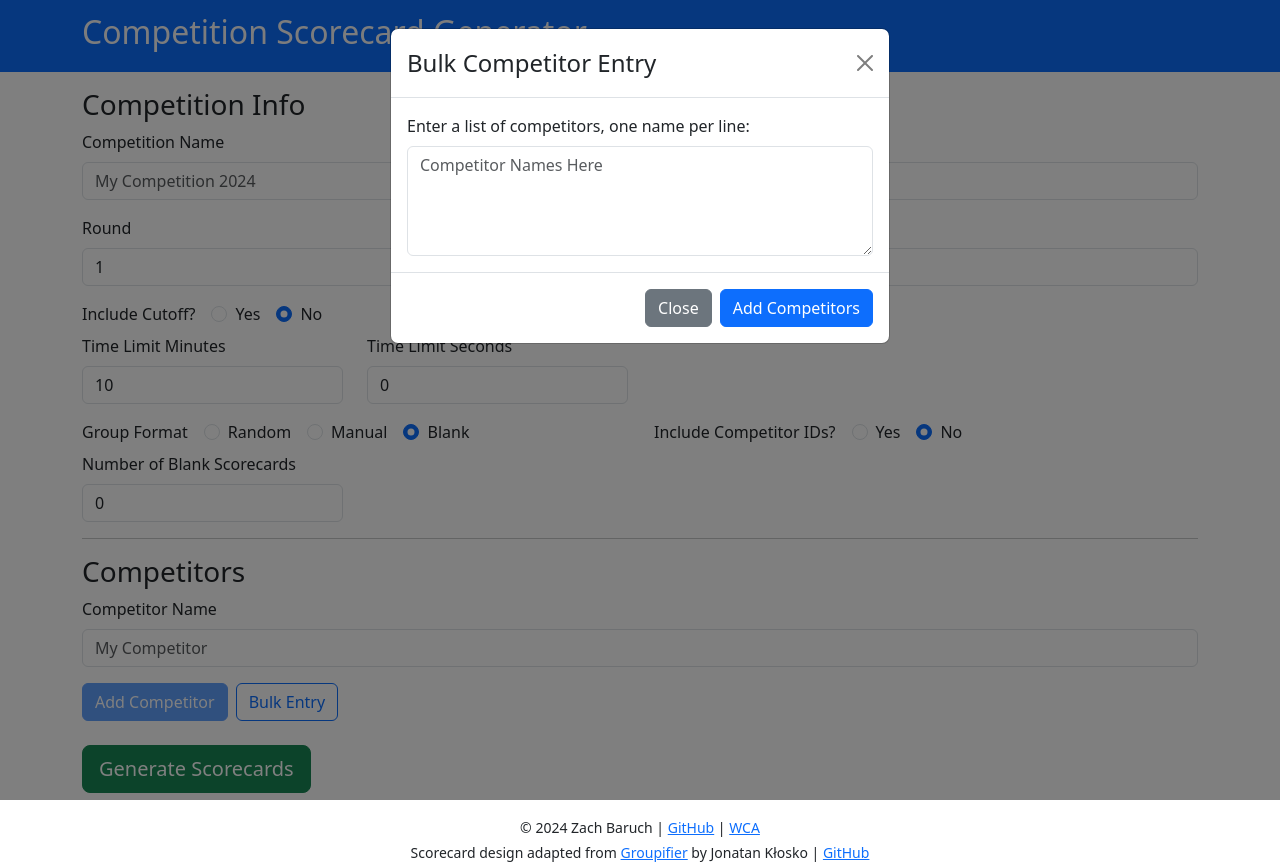
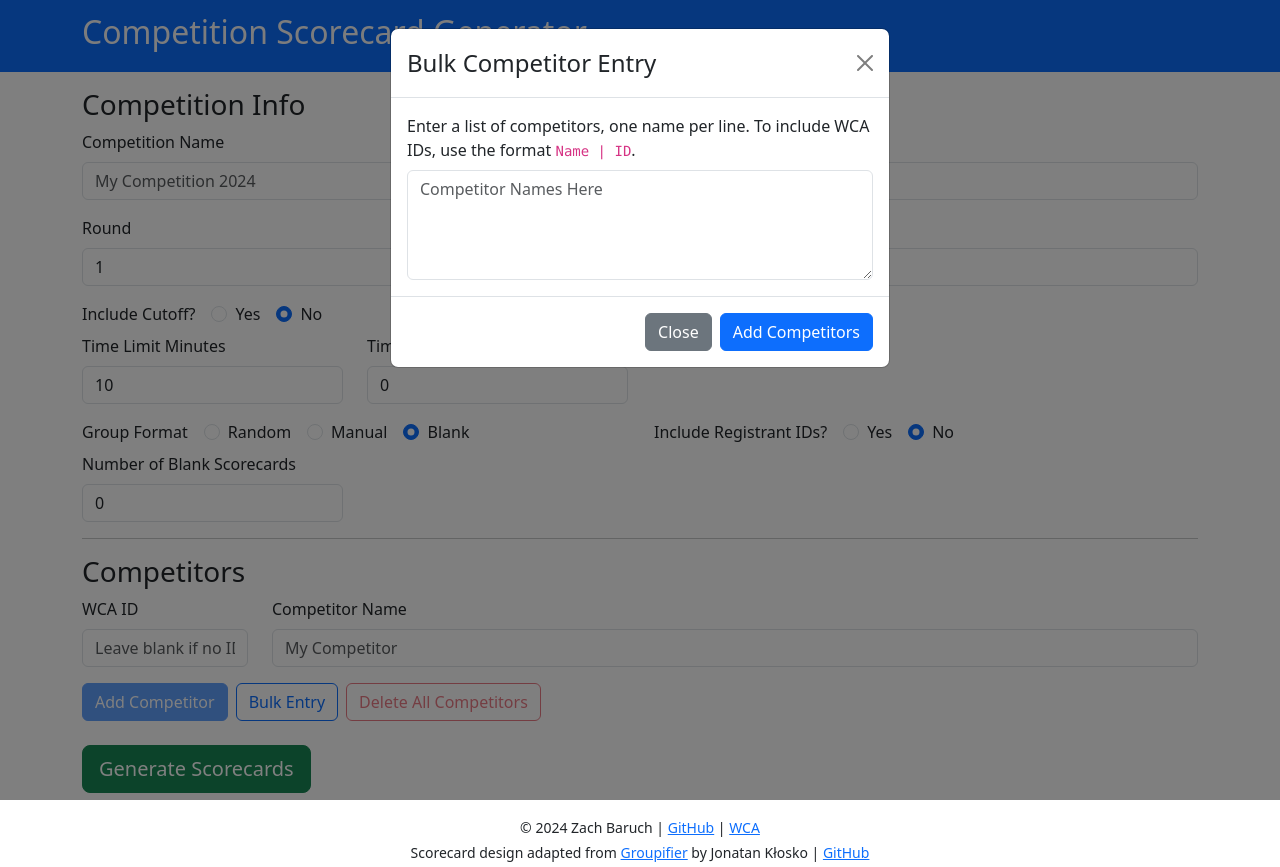
Before and after one commit to zbaruch20/scorecard-generator, a React (Create React App) app: page / in a window 1280 px wide. Both pictures are taken after a click on the button "Bulk Entry". Built offline with nearby package versions, Linux system fonts and the light colour scheme.

Commit message:
feat: WCA ID support and bulk delete

```diff
--- a/src/App.tsx
+++ b/src/App.tsx
@@ -23,10 +23,11 @@ import ScorecardData from "./models/scorecard-data";
 import generateScorecards from "./services/scorecard-service";
 import ScorecardGeneratorCopyright from "./components/copyright";
 import ScorecardGeneratorNavbar from "./components/navbar";
+import { CURRENT_YEAR, NEW_COMPETITOR } from "./services/utils";
 
 const App = () => {
   const [competition, setCompetition] = useState<string>(
-    `My Competition ${new Date().getFullYear()}`
+    `My Competition ${CURRENT_YEAR}`
   );
   const [event, setEvent] = useState<string>("My Event");
   const [round, setRound] = useState<number>(1);
@@ -55,6 +56,8 @@ const App = () => {
   const [bulkNames, setBulkNames] = useState<string>("");
   const [competitors, setCompetitors] = useState<Competitor[]>([]);
 
+  const [showDeleteAll, setShowDeleteAll] = useState<boolean>(false);
+
   const setValue = (
     e: any,
     setFunc: React.Dispatch<React.SetStateAction<any>>
@@ -66,14 +69,14 @@ const App = () => {
 
   const competitorNameColSize = () => {
     if (!includeIds && !isManualGroups()) {
-      return 12;
+      return 10;
     } else if (
       (includeIds && !isManualGroups()) ||
       (!includeIds && isManualGroups())
     ) {
-      return 11;
+      return 9;
     } else {
-      return 10;
+      return 8;
     }
   };
 
@@ -81,6 +84,7 @@ const App = () => {
     competitors.length > 0 ? randomName() : "My Competitor";
 
   const addCompetitor = () => {
+    if (!currentCompetitor.wcaId) currentCompetitor.wcaId = NEW_COMPETITOR;
     setCompetitors((competitors) => {
       competitors[currentCompetitorIdx] = currentCompetitor;
       setCurrentCompetitorIdx(competitors.length);
@@ -89,11 +93,19 @@ const App = () => {
     });
     setCurrentCompetitor(newCompetitor());
   };
+  const addCompetitorOnEnter = (e: React.KeyboardEvent<any>) => {
+    if ("Enter" == e.key && currentCompetitor.name.length > 0) {
+      addCompetitor();
+    }
+  };
 
   const addBulkCompetitors = () => {
-    const newCompetitors = bulkNames
-      .split(/\n/)
-      .map((n) => ({ name: n } as Competitor));
+    const newCompetitors = bulkNames.split(/\n/).map((n) => {
+      const nameAndId = n.split(/\s*\|\s*/);
+      const wcaId = nameAndId[1] || NEW_COMPETITOR
+      console.log("WCA ID: ", wcaId)
+      return { name: nameAndId[0], wcaId } as Competitor;
+    });
     if (competitors.length === currentCompetitorIdx) {
       setCurrentCompetitorIdx((curr) => curr + newCompetitors.length);
     }
@@ -285,7 +297,7 @@ const App = () => {
             </Col>
 
             <Col xs={6}>
-              <FormLabel className="mx-3">Include Competitor IDs?</FormLabel>
+              <FormLabel className="mx-3">Include Registrant IDs?</FormLabel>
               <FormCheck
                 inline
                 type="radio"
@@ -334,10 +346,10 @@ const App = () => {
                   onChange={(e) =>
                     setCurrentCompetitor((c) => ({
                       ...c,
-                      id: Number(e.target.value),
+                      regId: Number(e.target.value),
                     }))
                   }
-                  value={currentCompetitor.id}
+                  value={currentCompetitor.regId}
                   min={1}
                 />
               </Col>
@@ -358,6 +370,18 @@ const App = () => {
                 />
               </Col>
             )}
+            <Col xs={2}>
+              <FormLabel>WCA ID</FormLabel>
+              <FormControl
+                type="text"
+                onChange={(e) =>
+                  setCurrentCompetitor((c) => ({ ...c, wcaId: e.target.value }))
+                }
+                value={currentCompetitor.wcaId}
+                placeholder="Leave blank if no ID"
+                onKeyDown={addCompetitorOnEnter}
+              />
+            </Col>
             <Col xs={competitorNameColSize()}>
               <FormLabel>Competitor Name</FormLabel>
               <FormControl
@@ -367,11 +391,7 @@ const App = () => {
                 }
                 value={currentCompetitor.name}
                 placeholder={competitorNamePlaceholder}
-                onKeyDown={(e) => {
-                  if ("Enter" == e.key && currentCompetitor.name.length > 0) {
-                    addCompetitor();
-                  }
-                }}
+                onKeyDown={addCompetitorOnEnter}
               />
             </Col>
           </Row>
@@ -379,7 +399,7 @@ const App = () => {
 
         <Button
           variant="primary"
-          disabled={currentCompetitor.name.length == 0}
+          disabled={currentCompetitor.name.length === 0}
           onClick={addCompetitor}
         >
           Add Competitor
@@ -391,6 +411,13 @@ const App = () => {
         >
           Bulk Entry
         </Button>
+        <Button
+          variant="outline-danger"
+          disabled={competitors.length === 0}
+          onClick={() => setShowDeleteAll(true)}
+        >
+          Delete All Competitors
+        </Button>
       </Container>
 
       <Container className="mt-4">
@@ -400,6 +427,7 @@ const App = () => {
               <tr>
                 {includeIds && <th>ID</th>}
                 {isManualGroups() && <th>Group</th>}
+                <th>WCA ID</th>
                 <th>Competitor Name</th>
                 <th>Modify?</th>
               </tr>
@@ -407,8 +435,9 @@ const App = () => {
             <tbody>
               {competitors.map((c, i) => (
                 <tr key={i}>
-                  {includeIds && <td>{c.id}</td>}
+                  {includeIds && <td>{c.regId}</td>}
                   {isManualGroups() && <td>{c.group}</td>}
+                  <td>{c.wcaId}</td>
                   <td>{c.name}</td>
                   <td>
                     <Button
@@ -475,7 +504,10 @@ const App = () => {
         </ModalHeader>
 
         <ModalBody>
-          <FormLabel>Enter a list of competitors, one name per line:</FormLabel>
+          <FormLabel>
+            Enter a list of competitors, one name per line. To include WCA IDs,
+            use the format <code>Name | ID</code>.
+          </FormLabel>
           <FormControl
             as="textarea"
             rows={4}
@@ -494,6 +526,28 @@ const App = () => {
           </Button>
         </ModalFooter>
       </Modal>
+
+      <Modal show={showDeleteAll} onHide={() => setShowDeleteAll(false)}>
+        <ModalBody>
+          Are you sure? This will delete <strong>ALL</strong> competitors! This
+          action cannot be undone.
+        </ModalBody>
+        <ModalFooter>
+          <Button variant="secondary" onClick={() => setShowDeleteAll(false)}>
+            Close
+          </Button>
+          <Button
+            variant="danger"
+            onClick={() => {
+              setCompetitors([]);
+              setCompetitorNamePlaceholder("My Competitor")
+              setShowDeleteAll(false);
+            }}
+          >
+            Yes, delete all competitors
+          </Button>
+        </ModalFooter>
+      </Modal>
     </>
   );
 };
--- a/src/models/competitor.ts
+++ b/src/models/competitor.ts
@@ -1,11 +1,13 @@
 export default interface Competitor {
-  id: number
+  regId: number
+  wcaId: string
   name: string
   group: number
 }
 
 export const newCompetitor: () => Competitor = () => ({
-  id: 1,
+  regId: 0,
+  wcaId: '',
   name: '',
   group: 1
 })
--- a/src/services/utils.ts
+++ b/src/services/utils.ts
@@ -2,24 +2,24 @@ const determineFont = (text: string) => {
   const code = text.charCodeAt(0);
   /* Based on https://en.wikipedia.org/wiki/Unicode_block */
   if (inRange(code, 0x0000, 0x052f)) {
-    return 'Roboto';
+    return "Roboto";
   } else if (inRange(code, 0x0600, 0x06ff) || inRange(code, 0x0750, 0x077f)) {
-    return 'NotoSansArabic';
+    return "NotoSansArabic";
   } else if (inRange(code, 0x0e00, 0x0e7f)) {
-    return 'NotoSansThai';
+    return "NotoSansThai";
   } else if (inRange(code, 0x0530, 0x058f)) {
-    return 'NotoSansArmenian';
+    return "NotoSansArmenian";
   } else if (inRange(code, 0x10a0, 0x10ff)) {
-    return 'NotoSansGeorgian';
+    return "NotoSansGeorgian";
   } else if (inRange(code, 0x0900, 0x097f)) {
-    return 'NotoSansDevanagari';
+    return "NotoSansDevanagari";
   } else if (inRange(code, 0x0d00, 0x0d7f)) {
-    return 'NotoSansMalayalam';
+    return "NotoSansMalayalam";
   } else if (inRange(code, 0x0c80, 0x0cff)) {
-    return 'NotoSansKannada';
+    return "NotoSansKannada";
   } else {
     /* Default to WenQuanYiZenHei as it supports the most characters (mostly CJK). */
-    return 'WenQuanYiZenHei';
+    return "WenQuanYiZenHei";
   }
 };
 
@@ -41,7 +41,11 @@ export const pdfName = (
   const [first, second] = swapLatinWithLocalNames
     ? pdfNames.reverse()
     : pdfNames;
-  return short ? first : [first, ' (', second, ')'];
+  return short ? first : [first, " (", second, ")"];
 };
 
 export const inRange = (x: number, a: number, b: number) => a <= x && x <= b;
+
+export const CURRENT_YEAR = new Date().getFullYear();
+
+export const NEW_COMPETITOR = "New competitor";
```
